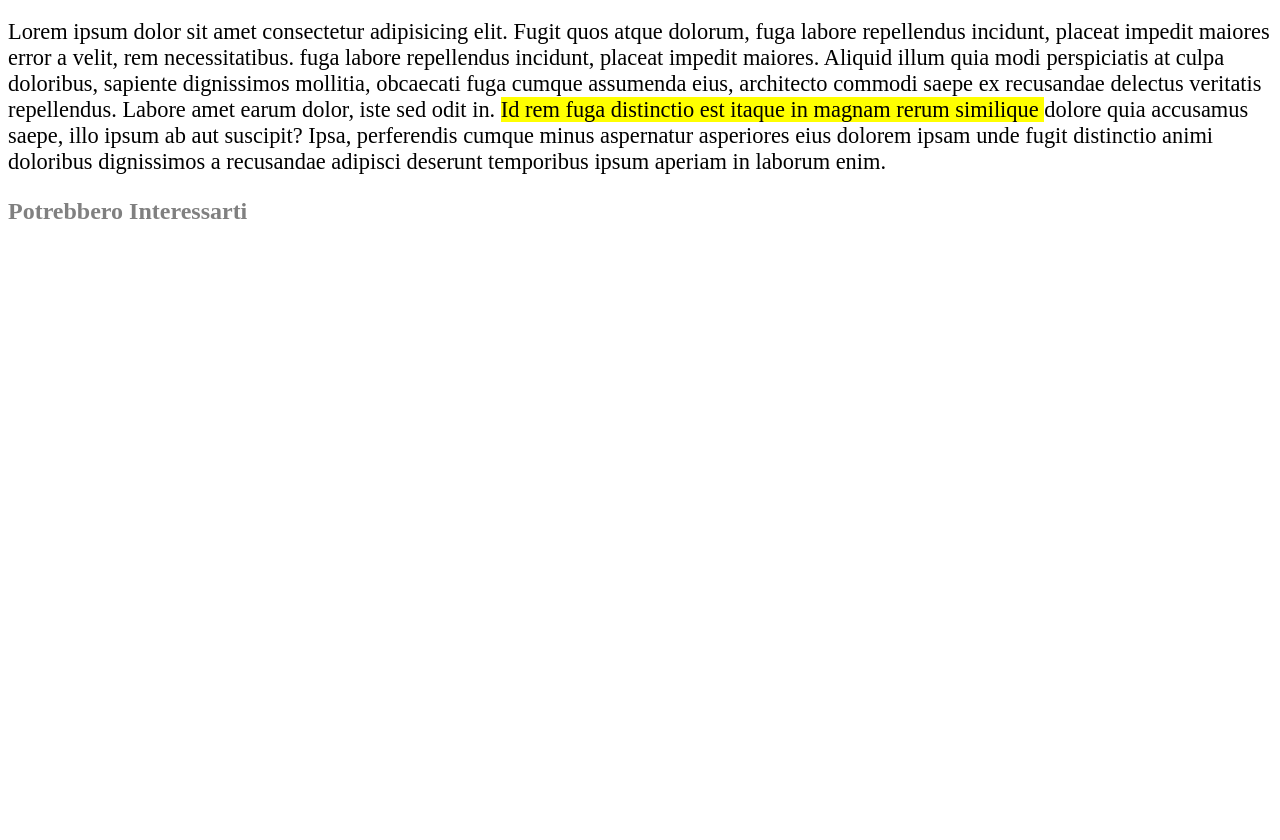
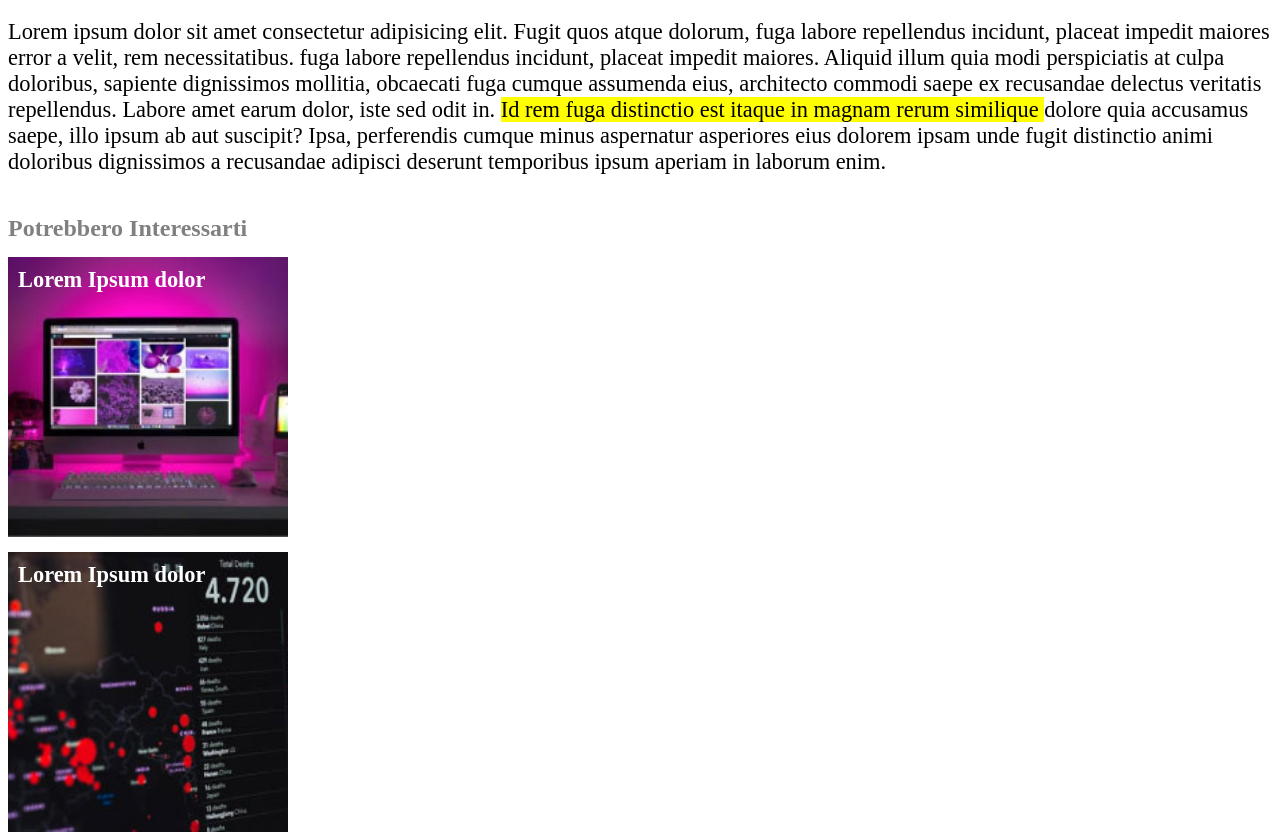
Before and after one commit to AngeloTripodi/html-css-booleaner, a plain HTML site: page index.html in a window 1280 px wide. Shown: the part 1903-2743 px from the top of the page. Before the commit the page ends 2136 px from the top, so only its background shows below. Drawn offline with Linux system fonts and the light colour scheme.

Commit message:
Add Footer

```diff
--- a/css/style.css
+++ b/css/style.css
@@ -82,3 +82,28 @@ table{
 .bgblue{
     background-color: #B1E5F2;
 }
+
+footer{
+    margin-top: 40px;
+}
+#first-image-footer{
+    background-image: url(../img/monitor.jpg);
+}
+
+#second-image-footer{
+    background-image: url(../img/graph.jpg);
+}
+
+.section-link-footer{
+    background-repeat: no-repeat;
+    background-size: cover;
+    background-position: center;
+    height: 270px;
+    width: 270px;
+    padding-left: 10px;
+    padding-top: 10px;
+    color: white;
+    font-weight: 600;
+    margin-top: 15px;
+
+}
--- a/index.html
+++ b/index.html
@@ -80,7 +80,10 @@
   <footer>
     <h2 class="greytext">Potrebbero Interessarti</h2>
     <section class="link-one">
-
+        <div id="first-image-footer" class="section-link-footer fontbig">Lorem Ipsum dolor</div>
+    </section>
+    <section class="link-one">
+        <div id="second-image-footer" class="section-link-footer fontbig">Lorem Ipsum dolor</div>
     </section>
   </footer>
 
```
